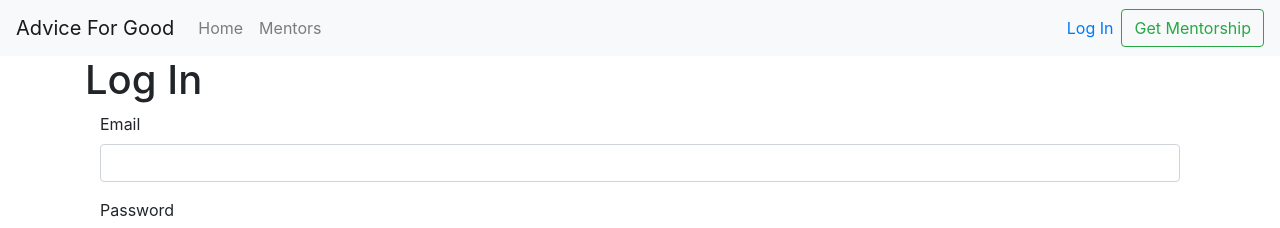
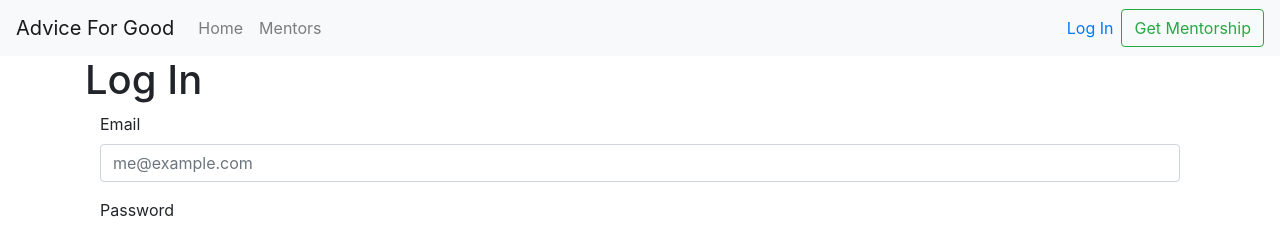
Before and after one commit to itsthechad/adviceforgood, a React (Create React App) app: page /login in a window 1280 px wide. Shown: the top 228 px of the page. Built offline with nearby package versions, Linux system fonts and the light colour scheme.

Commit message:
Minor fix to login page

```diff
--- a/src/pages/Login.js
+++ b/src/pages/Login.js
@@ -11,6 +11,8 @@ export default class Login extends Component {
 
     state = {
         wasValidated: false,
+        email: '',
+        password: '',
     };
 
     render() {
@@ -30,7 +32,7 @@ export default class Login extends Component {
                     {/* Email */}
                     <div className="row">
                         <div className="col-md-12 mb-3">
-                            <label htmlFor="validationCustom03">Email</label>
+                            <label htmlFor="validationCustom01">Email</label>
                             <input
                                 name="email"
                                 onChange={ this.handleInputChange }
@@ -38,6 +40,7 @@ export default class Login extends Component {
                                 type="email"
                                 className="form-control"
                                 id="validationCustom01"
+                                placeholder="me@example.com"
                                 required />
                             <div className="invalid-feedback">
                                 Please provide the email address associated with your Advice for Good account.
@@ -48,7 +51,7 @@ export default class Login extends Component {
                     {/* Password  */}
                     <div className="row">
                         <div className="col-md-12 mb-3">
-                            <label htmlFor="validationCustom04">Password</label>
+                            <label htmlFor="validationCustom02">Password</label>
                             <input
                                 name="password"
                                 onChange={ this.handleInputChange }
```
Lines whose indentation alone changed are shown as unchanged.
